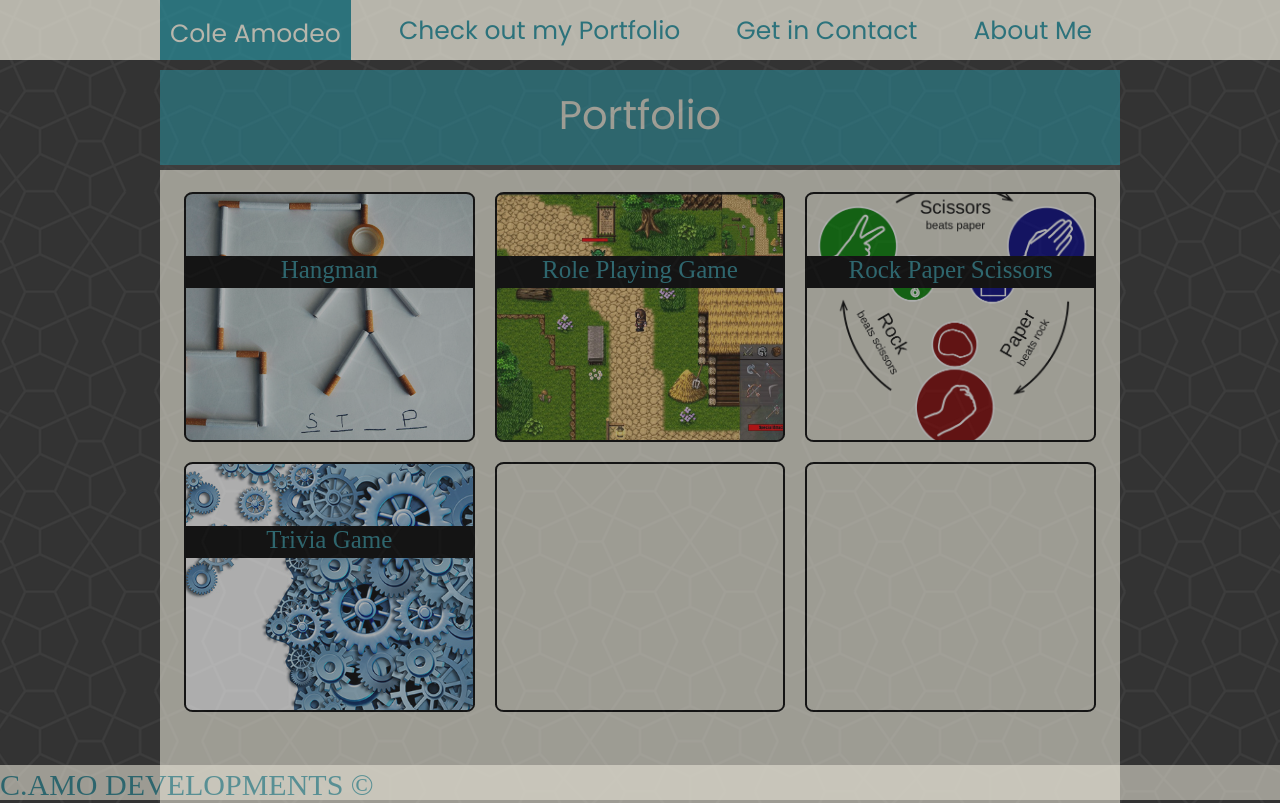
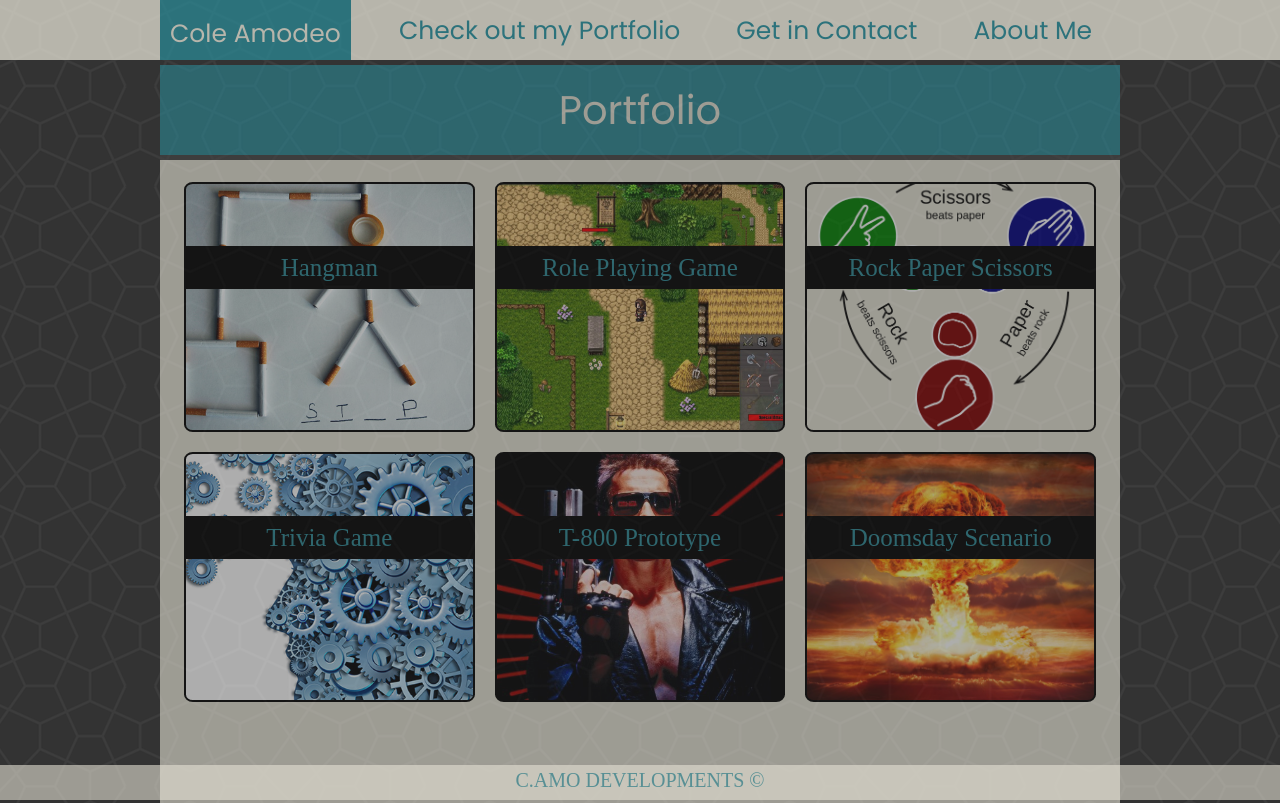
Before and after one commit to ColeAmodeo/ColeAmodeo.github.io, a plain HTML site: page portfolio.html in a window 1280 px wide. Shown: the top 803 px of the page. Drawn offline with Linux system fonts and the light colour scheme.

Commit message:
Finaly Revision

```diff
--- a/assets/css/style.css
+++ b/assets/css/style.css
@@ -31,6 +31,7 @@ a {
     font-size: 25px;
     text-align: center;
     color: #2B8895;
+    transition: background-color 0.5s ease;
 }
 a:hover {
     background-color: #202723
@@ -60,8 +61,7 @@ h1 {
     font-family: 'Poppins', sans-serif;
     text-align: center;
     position: relative;
-    padding-top: 25px;
-    height:70px;
+    padding: 25px 0;
     background-color: #2B8895;
 }
 
@@ -73,13 +73,14 @@ h1 {
     display:table;
     margin:auto;
     width: 960px;
-    margin-top: 70px;
+    margin-top: 65px;
 }
 
 #portrait {
     width: 15%;
     float: left;
     margin-left: 20px;
+    margin-top: 25px;
 
 }
 
@@ -95,7 +96,7 @@ h1 {
 
 
 #bottom-text {
-    padding:0 30px 10px 30px;
+    padding:0 30px 40px 30px;
     margin-top:10px;
     text-align: justify;
 }
@@ -128,7 +129,8 @@ footer {
 h2 {
     padding-top:5px;
     color: #2B8895;
-    font-size:30px;
+    font-size:20px;
+    text-align: center;
 }
 
 
@@ -157,8 +159,13 @@ h3 {
     color: #2B8895;
     text-align: center;
     font-size: 25px;
-    height: 30px;
+    padding: 8px 0;
     border: black 1px solid;
+    transition: background-color 0.5s ease;
+}
+h3:hover {
+    background-color: #E4E2D4
+
 }
 .A {
     background-image: url('../images/hangman.png');
@@ -172,7 +179,12 @@ h3 {
 .D {
     background-image: url('../images/trivia.png');
 }
-
+.E {
+    background-image: url('../images/the-terminator.png')
+}
+.F {
+    background-image: url('../images/nuke.png')
+}
 /* FORM STYLING */
 
 input{
@@ -186,10 +198,10 @@ input{
 
 label {
     font-size: 20px;
-    margin: 10 0 0 20px;
+    margin: 10px 0 0 20px;
     position: relative;
     top: 30px;
-    left: 39px;
+    left: 21px;
 }
 
 textarea {
--- a/portfolio.html
+++ b/portfolio.html
@@ -35,8 +35,12 @@
                 <div class="project D">
                     <h3>Trivia Game</h3>
                 </div>
-                <div class="project E"></div>
-                <div class="project F"></div>
+                <div class="project E">
+                    <h3>T-800 Prototype</h3>
+                </div>
+                <div class="project F">
+                    <h3>Doomsday Scenario</h3>
+                </div>
             </grid>
        </div>
     </body>
```
Also changed, not shown: index.html (+1 -1 lines), assets/images/nuke.png (added), assets/images/the-terminator.png (added).
